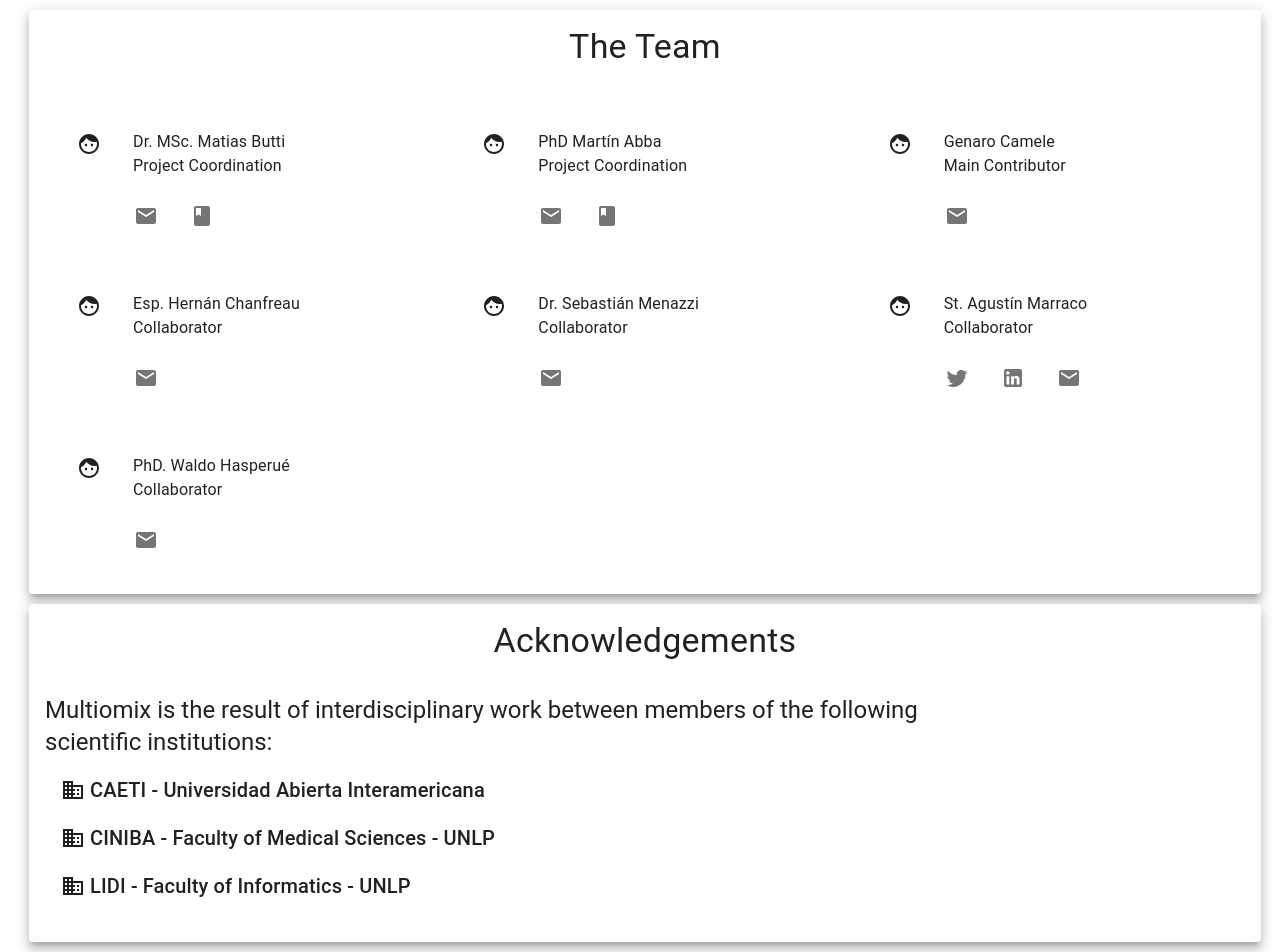
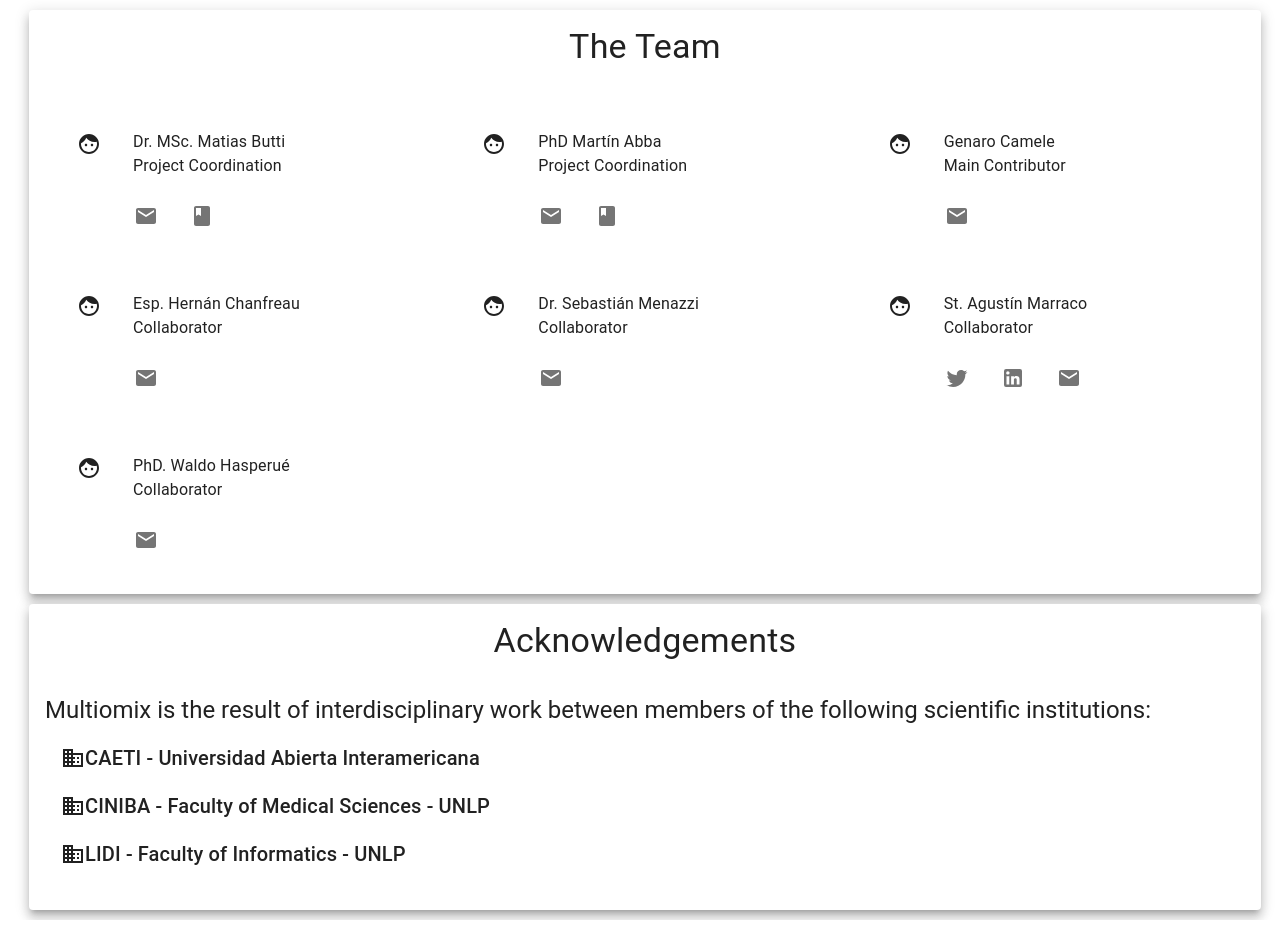
Before and after one commit to omics-datascience/omicsdatascience-site, a Next.js app: page /pages/about/about in a window 1280 px wide. After the commit the page ends 920 px from the top, so only its background shows below. Built offline with nearby package versions, Linux system fonts and the light colour scheme.

Commit message:
clean up and corrections

```diff
--- a/pages/index.module.css
+++ b/pages/index.module.css
@@ -12,13 +12,14 @@
   padding-top: 30px !important;
 }
 .main {
-  min-height: 1170px;
   padding: 0;
   margin: 0;
+  min-height: 100%;
+  margin-bottom: 50px;
 }
 
 .footer {
-  width: 90%;
+  width: 100%;
   height: 50px;
   border-top: 1px solid #eaeaea;
   display: flex;
@@ -26,6 +27,7 @@
   align-items: center;
   margin-top: 5px;
   padding-top: 10px;
+  height: 50px;
 }
 
 .logo {
--- a/pages/index.tsx
+++ b/pages/index.tsx
@@ -12,9 +12,6 @@ import {
   Toolbar,
   Typography,
   Container,
-  SvgIcon,
-  Box,
-  Tooltip,
 } from "@material-ui/core";
 import {
   SwipeableDrawer,
--- a/pages/pages/about/about.module.css
+++ b/pages/pages/about/about.module.css
@@ -31,3 +31,15 @@
   justify-content: center;
   font-weight: bold;
 }
+
+.institutionsText {
+  max-width: "80%";
+}
+.institution {
+  justify-content: "flex-start";
+  align-items: "flex-end";
+  margin-left: "5px";
+  width: "100%";
+  margin-right: "0px !important";
+  display: "flex";
+}
--- a/pages/pages/about/about.tsx
+++ b/pages/pages/about/about.tsx
@@ -10,7 +10,6 @@ import {
   ListItem,
   ListItemAvatar,
   ListItemText,
-  makeStyles,
   Typography,
 } from "@material-ui/core";
 import FaceIcon from "@material-ui/icons/Face";
@@ -23,19 +22,6 @@ import BookIcon from "@material-ui/icons/Book";
 import BusinessIcon from "@material-ui/icons/Business";
 import team from "./team.json";
 
-const pageStyles = makeStyles(() => ({
-  institutionsText: {
-    maxWidth: "80%",
-  },
-  institution: {
-    justifyContent: "flex-start",
-    alignItems: "flex-end",
-    marginLeft: "5px",
-    width: "100%",
-    marginRight: "0px !important",
-    display: "flex",
-  },
-}));
 export default function About() {
   return (
     <Container>
@@ -125,10 +111,9 @@ function renderTeam(team: any) {
 }
 
 function renderInstitutions() {
-  const classes = pageStyles();
   return (
     <CardContent>
-      <Typography variant="h5" className={classes.institutionsText}>
+      <Typography variant="h5" className={styles.institutionsText}>
         Multiomix is the result of interdisciplinary work between members of the
         following scientific institutions:
       </Typography>
@@ -138,7 +123,7 @@ function renderInstitutions() {
 
           <Typography
             variant="h6"
-            className={classes.institution}
+            className={styles.institution}
             gutterBottom={false}
           >
             CAETI - Universidad Abierta Interamericana
@@ -147,13 +132,13 @@ function renderInstitutions() {
         <ListItem>
           <BusinessIcon />
 
-          <Typography variant="h6" className={classes.institution}>
+          <Typography variant="h6" className={styles.institution}>
             CINIBA - Faculty of Medical Sciences - UNLP
           </Typography>
         </ListItem>
         <ListItem>
           <BusinessIcon />
-          <Typography variant="h6" className={classes.institution}>
+          <Typography variant="h6" className={styles.institution}>
             LIDI - Faculty of Informatics - UNLP
           </Typography>
         </ListItem>
--- a/pages/pages/support/support.tsx
+++ b/pages/pages/support/support.tsx
@@ -4,7 +4,7 @@ export default function Support() {
   return (
     <GForm
       url="https://docs.google.com/forms/d/e/1FAIpQLSdA-HYyGAk21mqFCmEfaJd3ipDI8pBCB1vIybynP1f3fQf3jg/viewform?embedded=true"
-      height={800}
+      height={770}
     />
   );
 }
--- a/pages/pages/videoCards/videoCards.tsx
+++ b/pages/pages/videoCards/videoCards.tsx
@@ -26,7 +26,7 @@ export default function VideoCards() {
 
 function createVideoCard(title: string, description: string, url: string) {
   return (
-    <Grid item xs={12} sm={12} md={7} lg={6} justify="center">
+    <Grid item xs={12} sm={12} md={7} lg={6}>
       <Card className={styles.card} raised={true}>
         <CardActionArea>
           <CardMedia
```
Also changed, not shown: components/gform/gform.tsx (+5 -3 lines), docker-compose.yml (+3 -12 lines).
